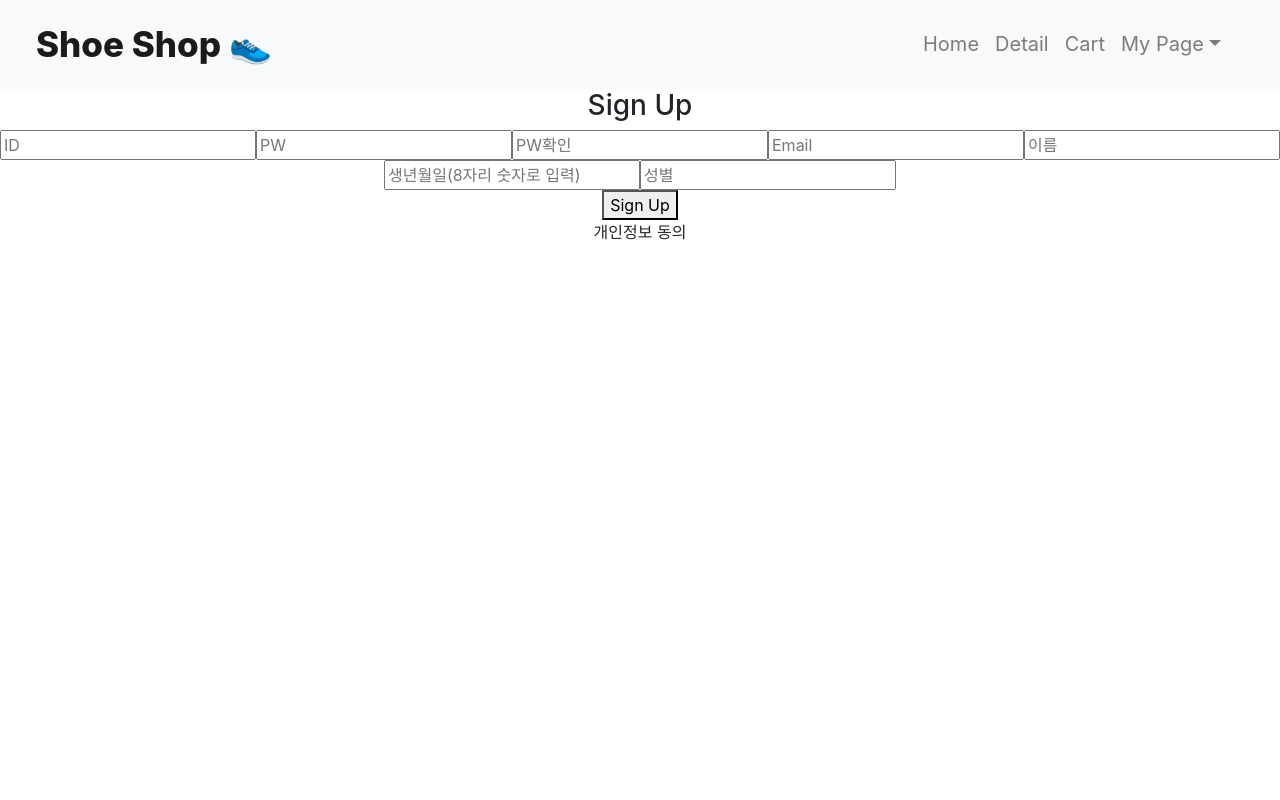
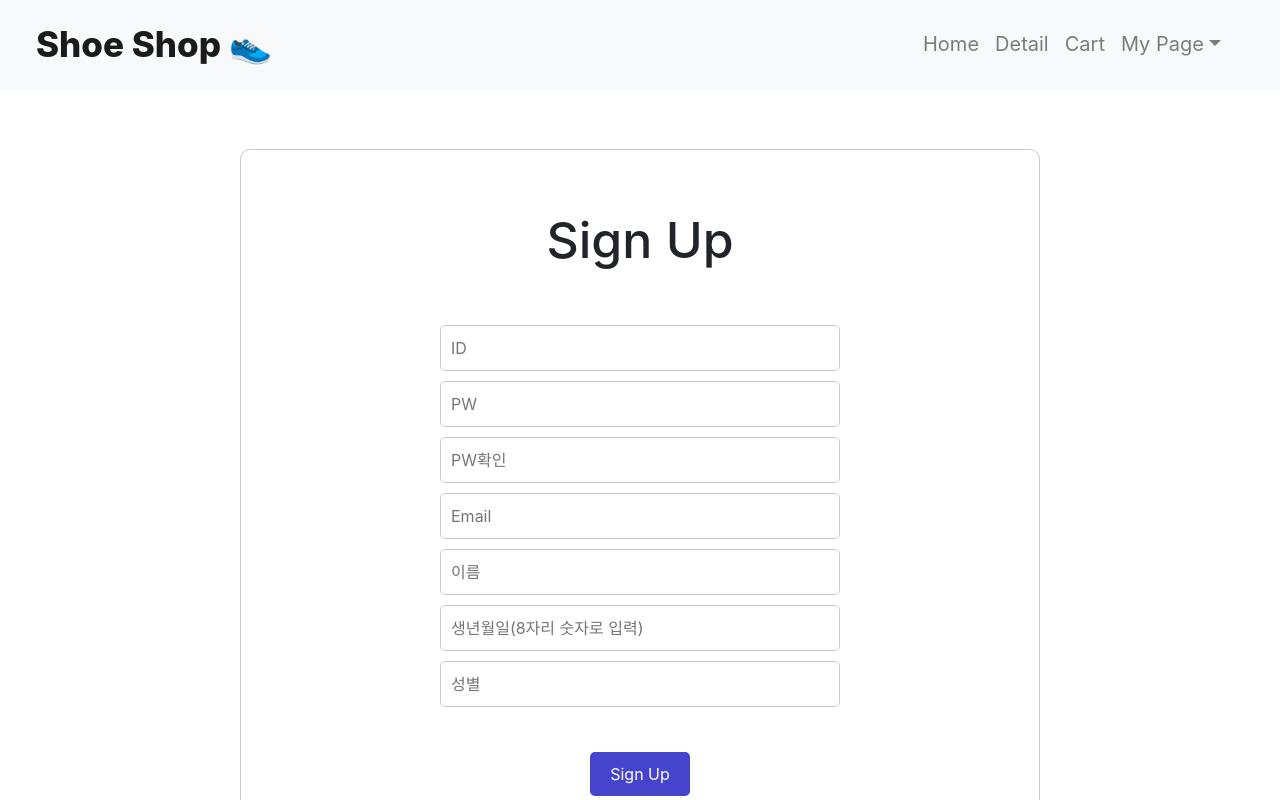
Before and after one commit to kirin059/React_shop, a React (Create React App) app: page /signup in a window 1280 px wide. Shown: the top 800 px of the page. Built offline with nearby package versions, Linux system fonts and the light colour scheme.

Commit message:
Add: signup page 레이아웃 완성

```diff
--- a/src/component/Signup/Signup.js
+++ b/src/component/Signup/Signup.js
@@ -16,10 +16,11 @@ const Signup = () => {
                 <input placeholder="생년월일(8자리 숫자로 입력)" />
                 <input placeholder="성별" />
             </div>
-            <button className="loginBtn">Sign Up</button>
+            <button>Sign Up</button>
 
             <div className="footer">
-                <p>개인정보 동의</p>
+                <p><strong>개인정보 이용약관</strong> 전체동의</p>
+                <input type="checkbox" />
             </div>
         </div>
     );
--- a/src/component/Signup/Signup.scss
+++ b/src/component/Signup/Signup.scss
@@ -0,0 +1,57 @@
+.signup {
+    display: flex;
+    flex-direction: column;
+    justify-content: center;
+    align-items: center;
+    margin: 60px auto;
+    padding: 50px;
+    width: 800px;
+    border: 1px solid #ccc9c9;
+    border-radius: 10px;
+
+    .header {
+        padding: 10px;
+
+        h3 {
+            margin-bottom: 40px;
+            font-size: 50px;
+        }
+    }
+
+    .info {
+        display: flex;
+        flex-direction: column;
+        justify-content: center;
+        max-width: 500px;
+
+        input {
+            margin: 5px;
+            padding: 10px;
+            width: 400px;
+            border: 1px solid #ccc9c9;
+            border-radius: 5px;
+        }
+    }
+
+    button {
+        margin: 40px 0 0;
+        padding: 10px;
+        width: 100px;
+        color: #fff;
+        background-color: rgb(68, 68, 204);
+        border: 0;
+        border-radius: 5px;
+    }
+
+    .footer {
+        display: flex;
+        margin-top: 30px;
+
+            p {
+                padding-right: 13px;
+            }
+            input {
+                margin-top: 6px;
+            }
+    }
+}
```
